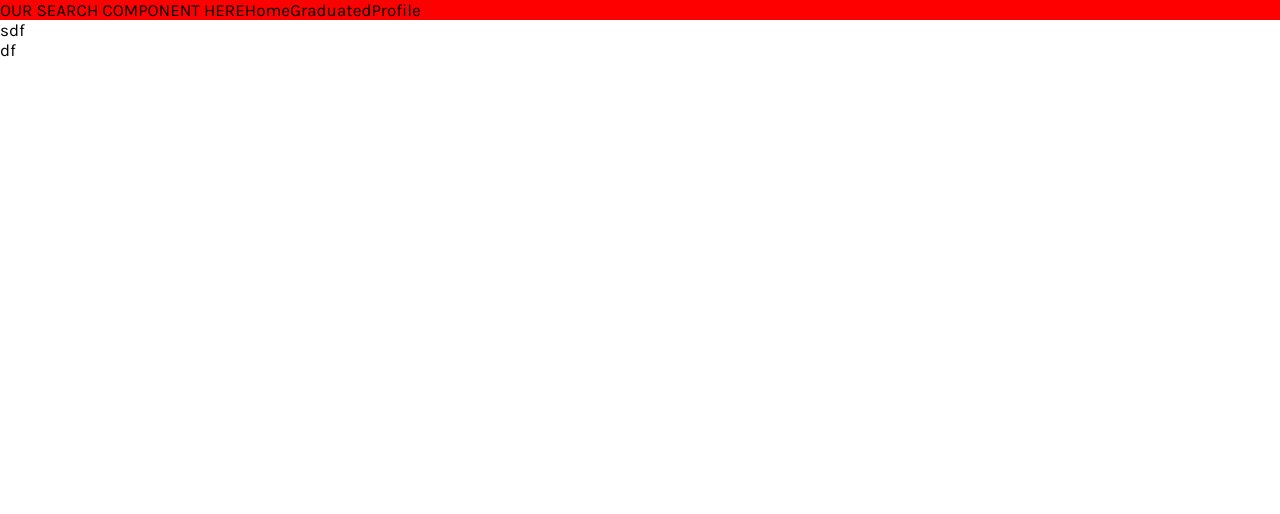
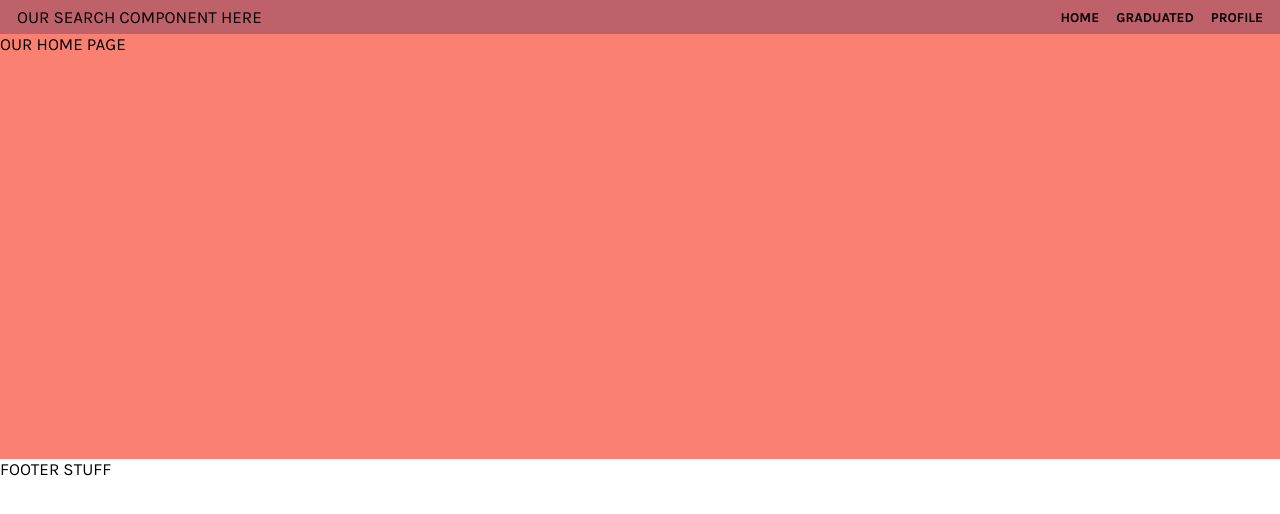
Before and after one commit to tiffany-lam/AppetiteEatery, a React (Create React App) app in the folder frontend/: page / in a window 1280 px wide. Shown: the top 514 px of the page. Built offline with nearby package versions, Linux system fonts and the light colour scheme; a web font is replaced by a local one.

Commit message:
setting up some custom boilerplate and readmes

```diff
--- a/frontend/src/App.js
+++ b/frontend/src/App.js
@@ -1,8 +1,11 @@
 import React from "react";
 import "./App.scss";
 
-// our components here:
+// custom components here:
 import Navbar from "./components/navbar/navbar.component";
+
+// page components here:
+import HomePage from "./pages/home-page/home-page.component";
 
 function App() {
   return (
@@ -10,8 +13,10 @@ function App() {
       <header>
         <Navbar />
       </header>
-      <main>sdf</main>
-      <footer>df</footer>
+      <main>
+        <HomePage />
+      </main>
+      <footer>FOOTER STUFF</footer>
     </div>
   );
 }
--- a/frontend/src/assets/_theme.scss
+++ b/frontend/src/assets/_theme.scss
@@ -75,7 +75,7 @@ $strong_box_shadow: 0 0 5px #414141;
 ///////////////////////////////////////////////////////////////
 ///////////////////////////////////////////////////////////////
 // $bg_color: $lg_blue;
-$primary: #000;
+$primary: $red;
 $primary_light: #000;
 $primary_dark: #000;
 
--- a/frontend/src/components/navbar/navbar.styles.scss
+++ b/frontend/src/components/navbar/navbar.styles.scss
@@ -1,16 +1,28 @@
 @import "../../assets/theme";
 
 nav {
-  background-color: red;
+  background-color: $primary;
+  padding: 0 1rem;
+  height: 2rem;
 
   display: flex;
   flex-direction: row;
+  align-items: center;
+
+  .searchbar {
+    flex-grow: 1;
+  }
 
   ul {
     display: flex;
     flex-direction: row;
 
     li {
+      font-size: 0.8rem;
+      font-weight: bold;
+      text-transform: uppercase;
+
+      margin-left: 1rem;
     }
   }
 }
--- /dev/null
+++ b/frontend/src/components/template/template.styles.scss
@@ -0,0 +1 @@
+@import "../../assets/theme";
--- /dev/null
+++ b/frontend/src/pages/home-page/home-page.component.jsx
@@ -0,0 +1,9 @@
+import React from "react";
+
+import "./home-page.styles.scss";
+
+const HomePage = () => {
+  return <div className="home-page-container">OUR HOME PAGE</div>;
+};
+
+export default HomePage;
--- /dev/null
+++ b/frontend/src/pages/home-page/home-page.styles.scss
@@ -0,0 +1,8 @@
+@import "../../assets/theme";
+
+.home-page-container {
+  // JSUT FOR DEMO:
+  width: 100%;
+  height: 25rem;
+  background-color: salmon;
+}
```
Also changed, not shown: frontend/src/components/template/template.component.jsx (added, +48 -0 lines), frontend/src/pages/profile-page/profile-page.component.jsx (added), frontend/src/pages/profile-page/profile-page.styles.scss (added), 1 other file (tests, documents, lock files or other folders).
